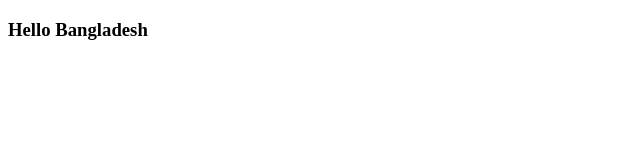
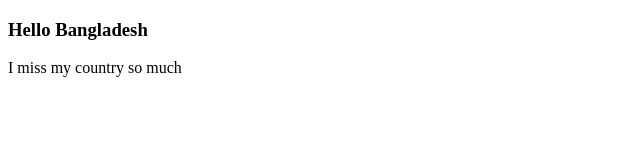
Before and after one commit to NazrulBoston/hello-Bangladesh, a plain HTML site: page index.html in a window 1280 px wide. Shown: the whole page, without its empty margins (0-640 px from the left). Drawn offline with Linux system fonts and the light colour scheme.

Commit message:
second commit

```diff
--- a/index.html
+++ b/index.html
@@ -7,5 +7,6 @@
 </head>
 <body>
     <h3>Hello Bangladesh</h3>
+    <P>I miss my country so much</P>
 </body>
 </html>
```
